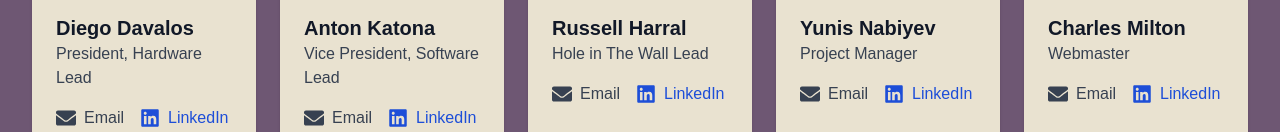
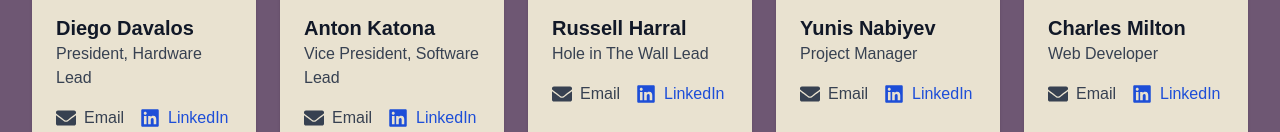
Before and after one commit to chuckmilton/xrec-website, a Next.js app: page /officers in a window 1280 px wide. Shown: the part 458-590 px from the top of the page. Built offline with nearby package versions, Linux system fonts and the light colour scheme.

Commit message:
Update title

```diff
--- a/src/app/officers/page.js
+++ b/src/app/officers/page.js
@@ -33,7 +33,7 @@ const officers = [
   },
   {
     name: 'Charles Milton',
-    role: 'Webmaster',
+    role: 'Web Developer',
     email: 'chuckmilton123@gmail.com',
     image: '/images/charles.png',
     linkedin: 'https://www.linkedin.com/in/charles-milton-0b679427b/'
```
